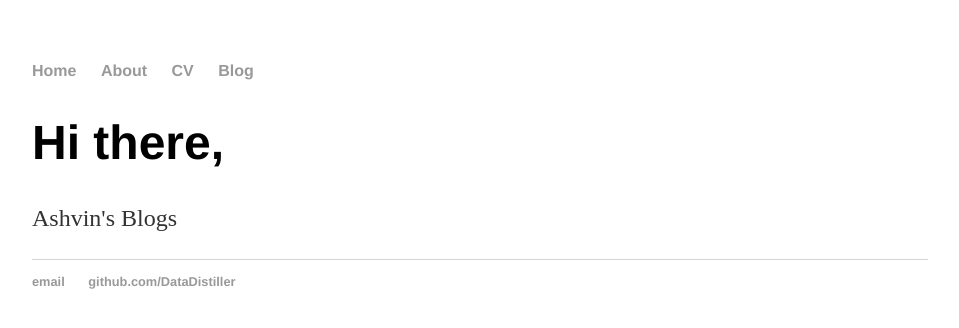
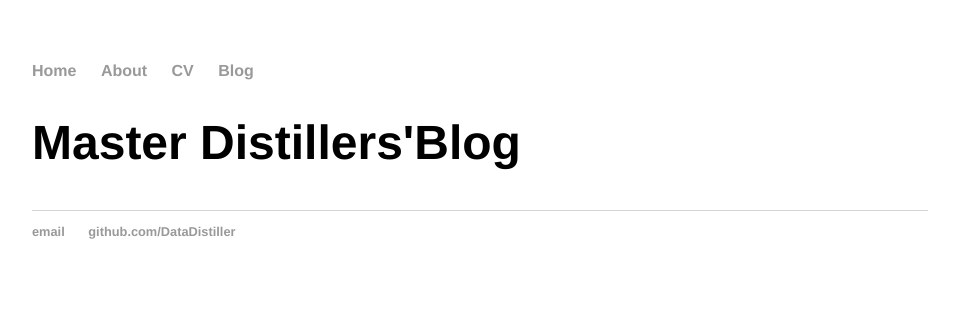
Before and after one commit to DataDistiller/DataDistiller.github.io, a Jekyll site: the page built from blog/index.html, in a window 1280 px wide. Shown: the top 328 px of the page, without its empty margins (160-1119 px from the left). Built offline with Jekyll 4.4.1, drawn with Linux system fonts in a browser that asks for light colours.

Commit message:
Update index.html

```diff
--- a/blog/index.html
+++ b/blog/index.html
@@ -1,29 +1,12 @@
-<!DOCTYPE html>
-<html>
-	<head>
-		<title>Data Distiller</title>
-		<!-- link to main stylesheet -->
-		<link rel="stylesheet" type="text/css" href="/css/main.css">
-	</head>
-	<body>
-		<nav>
-    		<ul>
-        		<li><a href="/">Home</a></li>
-	        	<li><a href="/about">About</a></li>
-        		<li><a href="/cv">CV</a></li>
-        		<li><a href="/blog">Blog</a></li>
-    		</ul>
-		</nav>
-		<div class="container">
-    		<div class="blurb">
-        		<h1>Hi there,</h1>
-				<p>Ashvin's Blogs</p>
-    		</div><!-- /.blurb -->
-		</div><!-- /.container -->
-		<footer>
-    		<ul>
-        		<li><a href="mailto:ashvin.chougule@gmail.com">email</a></li>
-        		<li><a href="https://github.com/DataDistiller">github.com/DataDistiller</a></li>
-			</ul>
-		</footer>
-	</body>
+---
+layout: default
+title: Master Distillers'Blog
+---
+<h1>{{ page.title }}</h1>
+<ul class="posts">
+
+  {% for post in site.posts %}
+    <li><span>{{ post.date | date_to_string }}</span> &raquo; <a href="{{ post.url }}" title="{{ post.title }}">{{ post.title }}</a></li>
+  {% endfor %}
+
+</ul>
```
